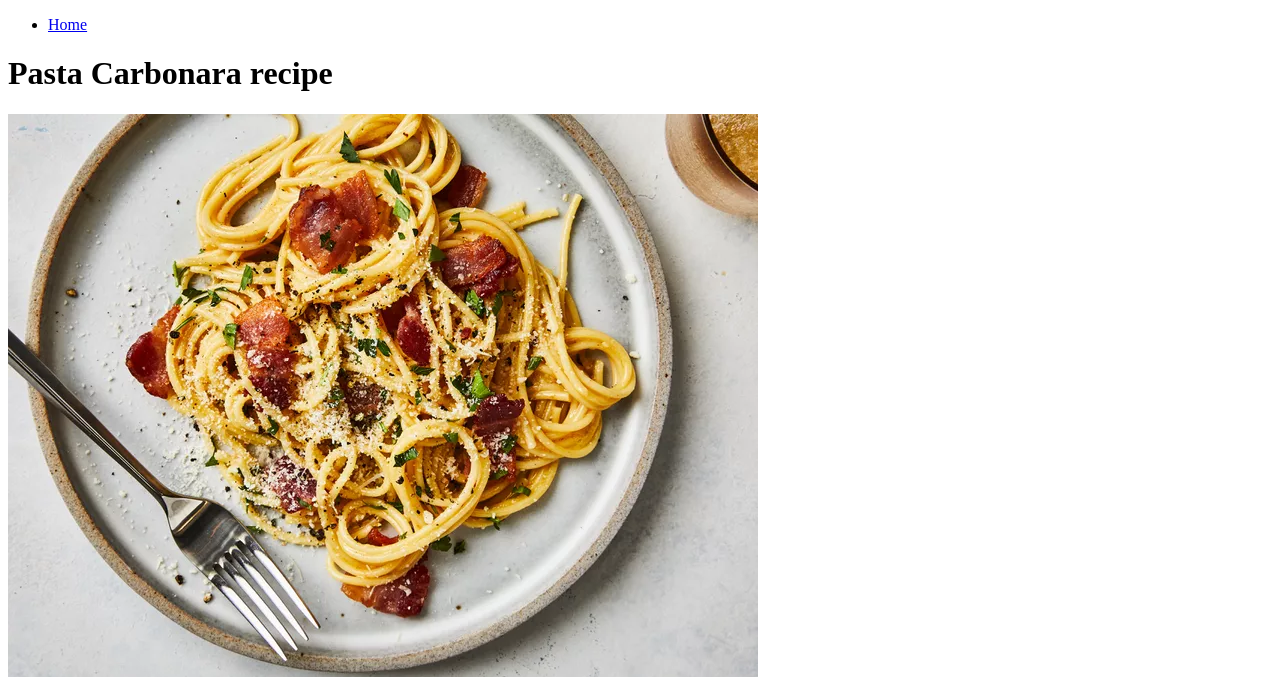
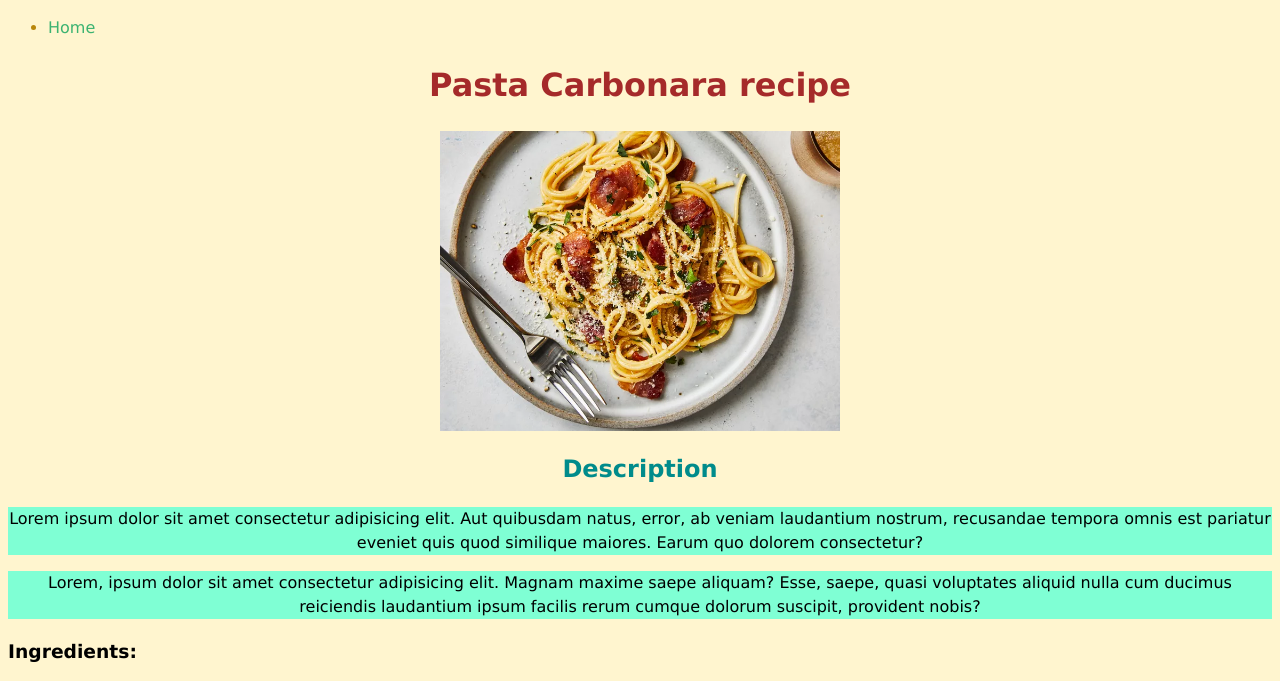
Before and after one commit to Siggywiggy/odin_project, a plain HTML site: page odin_recipes/recipes/pasta_carbonara.html in a window 1280 px wide. Shown: the top 681 px of the page. Drawn offline with Linux system fonts and the light colour scheme.

Commit message:
excercises

```diff
--- /dev/null
+++ b/box_model/styles.css
@@ -0,0 +1,35 @@
+/*set absolutely everything to border-box style*/
+*,
+*::before,
+*::after {
+    box-sizing: border-box;
+}
+
+
+* {
+    padding: 0;
+    margin: 0;
+    font-size: 40px;
+}
+
+.box-one {
+    background-color: #EB5757;
+    border: 20px solid #9b51e0;
+    padding: 10px;
+    margin: 60px;
+    height: 300px;
+    width: 700px;
+    box-sizing: content-box;
+    display: inline-block;
+}
+
+.box-two {
+    background-color: #2D9CDB;
+    border: 30px solid #27AE60;
+    padding: 10px;
+    margin: 70px;
+    height: 300px;
+    width: 700px;
+    display: inline-block;
+    box-sizing: border-box;
+}
--- a/odin_recipes/recipes/pasta_carbonara.html
+++ b/odin_recipes/recipes/pasta_carbonara.html
@@ -4,6 +4,7 @@
     <meta charset="UTF-8">
     <meta name="viewport" content="width=device-width, initial-scale=1.0">
     <title>Pasta Carbonara</title>
+    <link rel="stylesheet" href="../styles.css">
 </head>
 <body>
     <ul>
@@ -12,7 +13,7 @@
         </li>
     </ul>
     <h1> Pasta Carbonara recipe</h1>
-    <img src="../images/spaghetti_carbonara.webp" alt="a picture of pasta carbonara dish" width="750">
+    <img src="../images/spaghetti_carbonara.webp" alt="a picture of pasta carbonara dish">
     <h2>Description</h2>
     <p>Lorem ipsum dolor sit amet consectetur adipisicing elit. Aut quibusdam natus, error, ab veniam laudantium nostrum, recusandae tempora omnis est pariatur eveniet quis quod similique maiores. Earum quo dolorem consectetur?</p>
     <p>Lorem, ipsum dolor sit amet consectetur adipisicing elit. Magnam maxime saepe aliquam? Esse, saepe, quasi voluptates aliquid nulla cum ducimus reiciendis laudantium ipsum facilis rerum cumque dolorum suscipit, provident nobis?</p>
--- /dev/null
+++ b/odin_recipes/styles.css
@@ -0,0 +1,45 @@
+* {
+    font-family: Verdana, Arial, sans-serif;
+    background-color: rgb(255, 245, 207);
+    font-size: 14;
+    line-height:1.5;
+}
+
+h1 {
+    font-size: xx-large;
+    font-weight: bold;
+    color: brown;
+    text-align: center;
+}
+
+h2 {
+    color: darkcyan;
+    text-align: center
+}
+
+p {
+    background-color: aquamarine;
+    text-align: center;
+}
+
+a {
+    text-decoration: none;
+    font-size:52;
+    color: mediumseagreen;
+}
+
+img {
+    width: 400px;
+    display: block;
+    margin-left: auto;
+    margin-right: auto;
+}
+
+ul li {
+    color: darkgoldenrod;
+}
+
+ol li  {
+    background-color: lightgreen;
+    text-align: right;
+}
```
Also changed, not shown: box_model/index.html (added, +18 -0 lines), odin_recipes/index.html (+1 -0 lines), odin_recipes/recipes/meatloaf.html (+1 -0 lines), odin_recipes/recipes/rhubarb_pie.html (+1 -0 lines).
